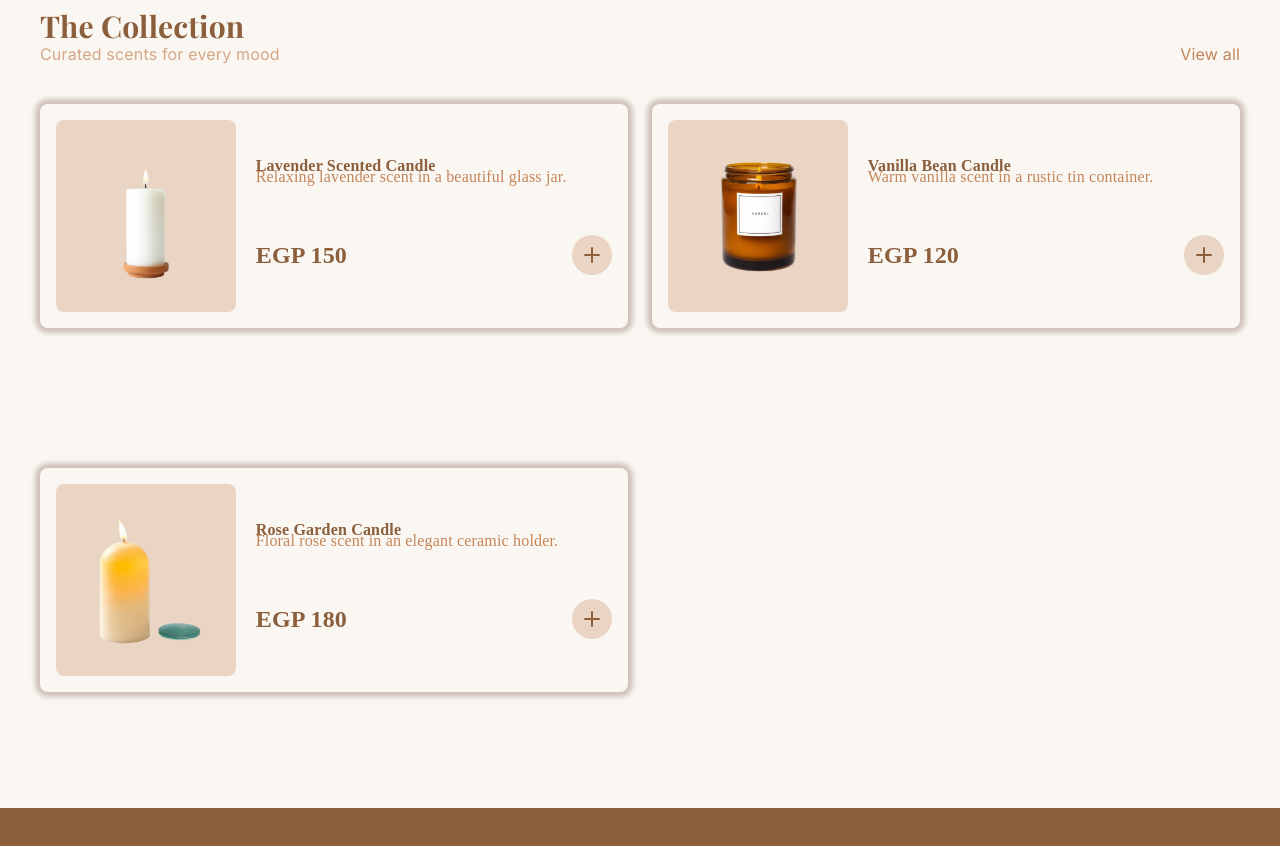
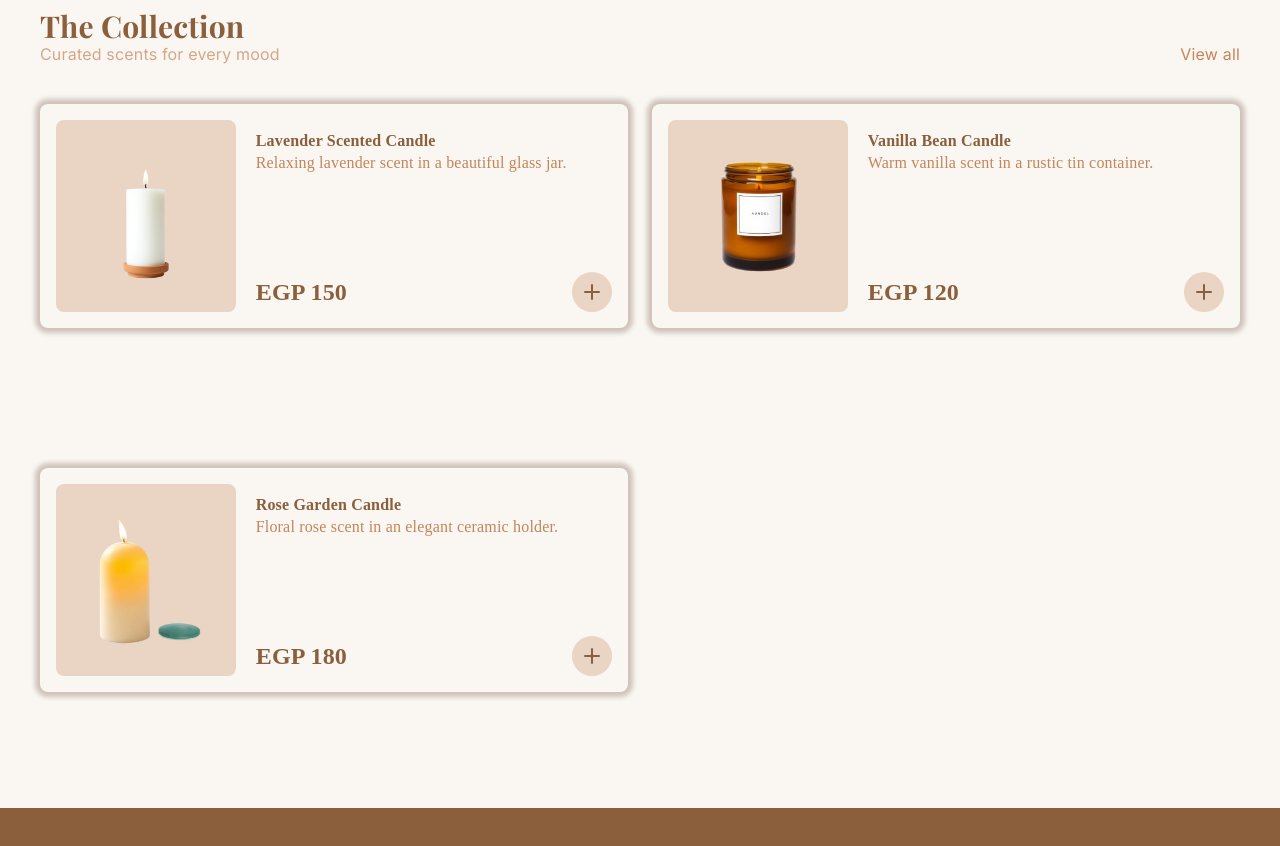
Before and after one commit to klouj-gergis/sohayb-store, a React (Vite) app: page / in a window 1280 px wide. Shown: the part 780-1626 px from the top of the page. Built offline with nearby package versions, Linux system fonts and the light colour scheme; a web font is replaced by a local one.

Commit message:
modified a productCard style

```diff
--- a/src/components/ProductCard.tsx
+++ b/src/components/ProductCard.tsx
@@ -12,10 +12,12 @@ export default function ProductCard({ productData, currency }: { productData: {
       <div className="w-1/3 h-full bg-accent/30 rounded-lg overflow-hidden p-5">
         <img src={productData.image} alt={productData.name} className="h-full  object-cover rounded-lg" />
       </div>
-      <div className="w-2/3 h-full flex flex-col justify-around py-5">
-        <h3 className="text-md text-dark-accent font-semibold">{productData.name }</h3>
-      <p className="text-md text-accent lg:-mt-10">{productData.description}</p>
-      <span className="flex justify-between items-center mt-4">
+      <div className="w-2/3 h-full flex flex-col justify-between  pt-3">
+        <span className="flex flex-col gap-1">
+          <h3 className="text-md text-dark-accent font-semibold">{productData.name }</h3>
+      <p className="text-md text-accent">{productData.description}</p>
+        </span>
+      <span className="flex justify-between items-center">
         <p className="text-2xl font-bold text-dark-accent">{currency} {productData.price}</p>
         <button title="add to cart" type="button" className="p-2 bg-accent/30 text-dark-accent rounded-full hover:bg-accent/50 cursor-pointer transition-colors"><Plus /></button>
       </span>
```
